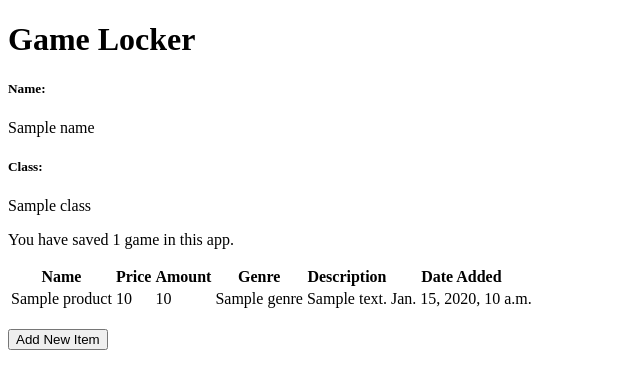
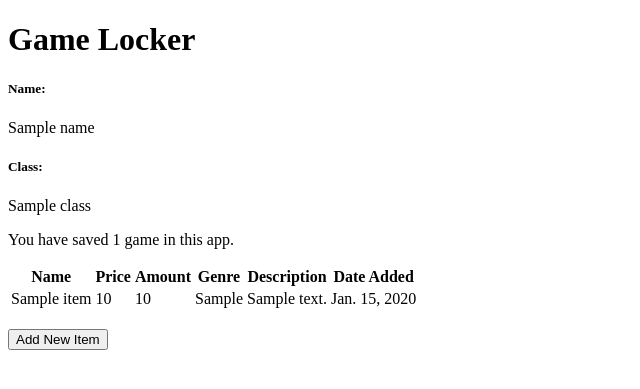
Before and after one commit to fikririsyad/game-locker, a Django app: template main/templates/main.html in a window 1280 px wide. Shown: the top 389 px of the page, without its empty margins (0-640 px from the left). Run offline with Django 4.2, Linux system fonts and the light colour scheme; tables that the repository leaves empty hold one stand-in row (values such as "Sample post"); the template is opened without the code that fills it: values that come from a table or form of the project are taken from there, most other values are stand-ins (such as "Sample title", 1, 10 or a date in 2020).

Commit message:
Fix data table in main.html

```diff
--- a/main/templates/main.html
+++ b/main/templates/main.html
@@ -23,14 +23,14 @@
             <th>Date Added</th>
         </tr>
 
-        {% for product in products %}
+        {% for item in items %}
             <tr>
-                <td>{{product.name}}</td>
-                <td>{{product.price}}</td>
-                <td>{{product.amount}}</td>
-                <td>{{product.genre}}</td>
-                <td>{{product.description}}</td>
-                <td>{{product.date_added}}</td>
+                <td>{{item.name}}</td>
+                <td>{{item.price}}</td>
+                <td>{{item.amount}}</td>
+                <td>{{item.genre}}</td>
+                <td>{{item.description}}</td>
+                <td>{{item.date_added}}</td>
             </tr>
         {% endfor %}
     </table>
```
